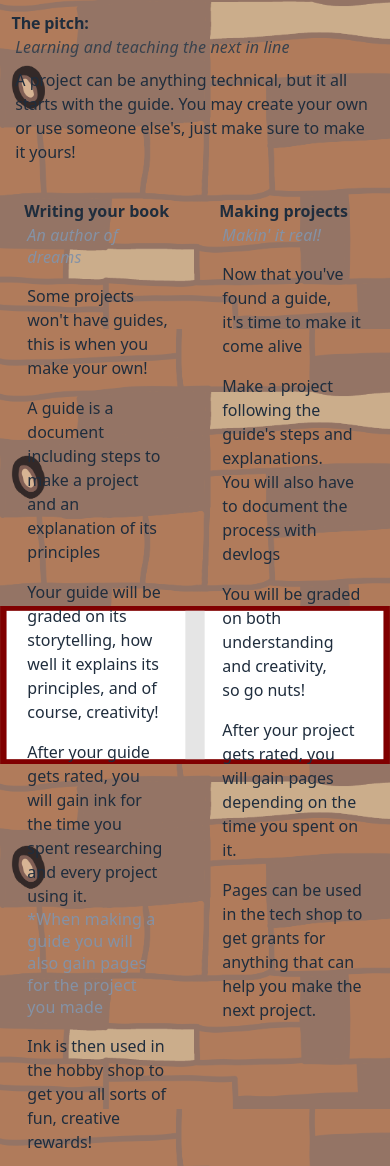
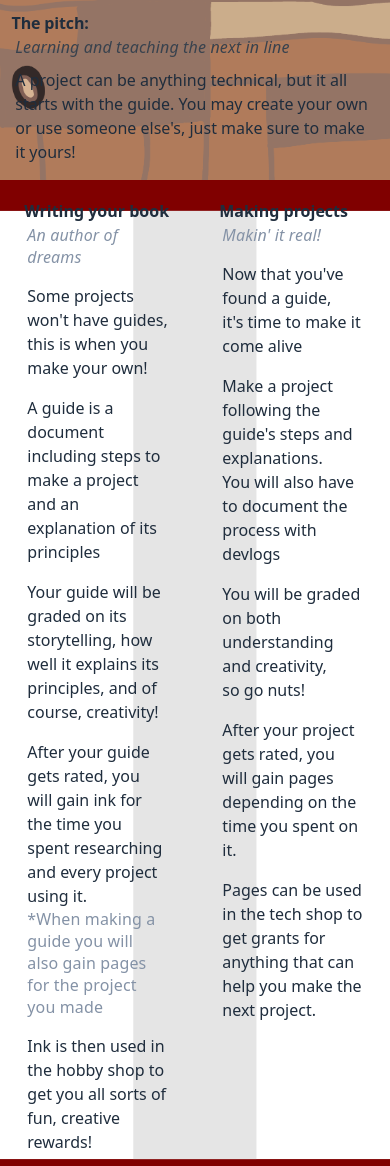
Before and after one commit to By-Koy/library-ysws, a plain HTML site: page index.html in a window 390 px wide. Shown: the part 841-2007 px from the top of the page. Drawn offline with Linux system fonts and the light colour scheme; a web font is replaced by a local one.

Commit message:
Fix: tried to make mobile less bad

```diff
--- a/index.html
+++ b/index.html
@@ -29,7 +29,7 @@
 
       </div>
 
-      <div style="display: flex; margin: 0; background-image: url(images/book.svg); background-position: center; background-size: contain; background-clip: content-box;   background-repeat: no-repeat;">
+      <div style="display: flex; margin: 0; background-image: url(images/book.svg); background-position: center; background-size: cover; background-clip: content-box;   background-repeat: no-repeat;">
         <div id="guides" class="books">
           <h class="heading" style="margin-left: 3%;"> Writing your book </h>
           <p class="caption" style="margin-top: 1px;"> <i>An author of dreams</i> </p>
```
